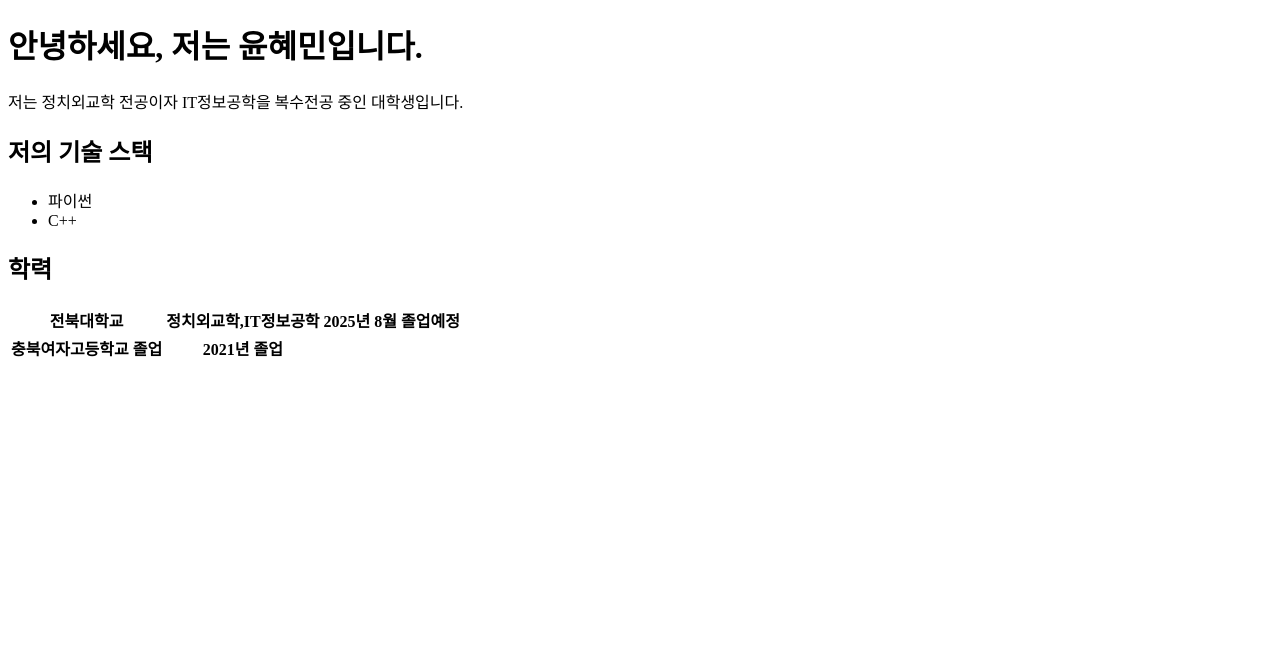
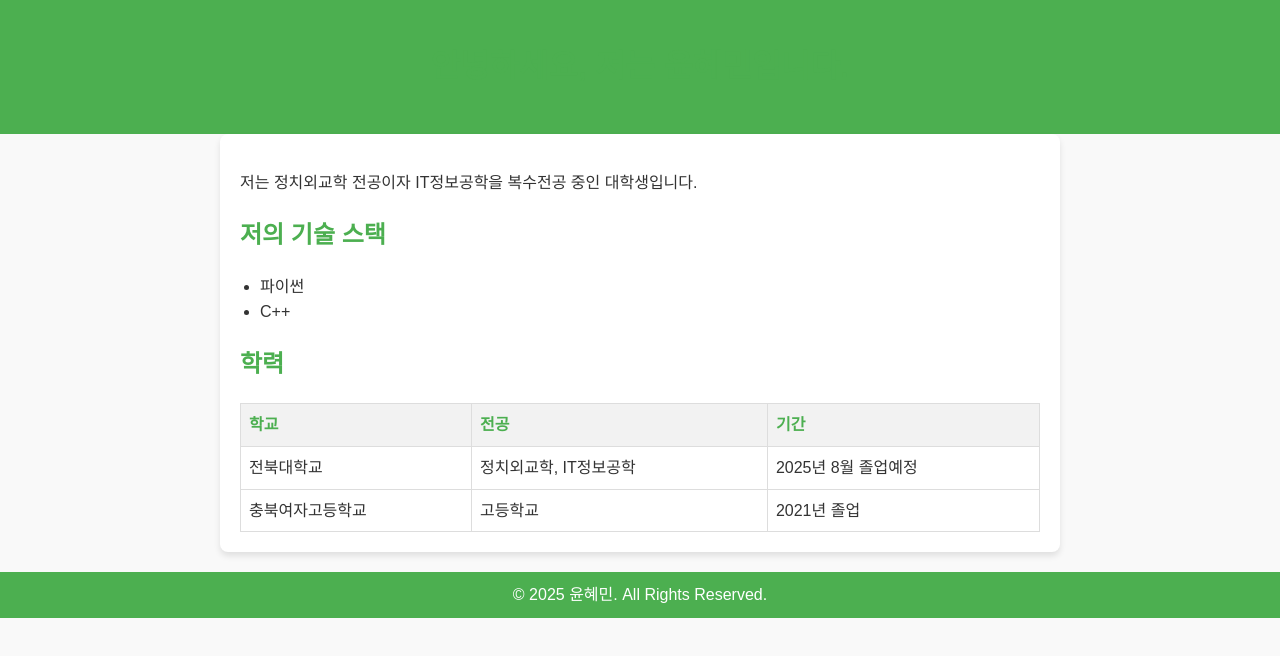
Before and after one commit to Hyemin-Youn/SELF-INTRO, a plain HTML site: page self.html in a window 1280 px wide. Drawn offline with Linux system fonts and the light colour scheme.

Commit message:
update html and css

```diff
--- a/self.html
+++ b/self.html
@@ -2,11 +2,74 @@
 <html lang="ko">
     <head>
         <meta charset="UTF-8">
-        <meta name="viewport" conten="width=device-width, initial-scale=1.0">
+        <meta name="viewport" content="width=device-width, initial-scale=1.0">
         <title>자기소개 페이지</title>
+        <style>
+            body {
+                font-family: Arial, sans-serif;
+                line-height: 1.6;
+                margin: 0;
+                padding: 0;
+                background-color: #f9f9f9;
+                color: #333;
+            }
+
+            header {
+                background-color: #4CAF50;
+                color: white;
+                padding: 20px 0;
+                text-align: center;
+            }
+
+            main {
+                padding: 20px;
+                max-width: 800px;
+                margin: 0 auto;
+                background: white;
+                box-shadow: 0 4px 6px rgba(0, 0, 0, 0.1);
+                border-radius: 8px;
+            }
+
+            h1, h2 {
+                color: #4CAF50;
+            }
+
+            ul {
+                list-style-type: disc;
+                padding-left: 20px;
+            }
+
+            table {
+                width: 100%;
+                border-collapse: collapse;
+                margin-top: 20px;
+            }
+
+            th, td {
+                border: 1px solid #ddd;
+                padding: 8px;
+                text-align: left;
+            }
+
+            th {
+                background-color: #f2f2f2;
+                color: #4CAF50;
+            }
+
+            footer {
+                text-align: center;
+                padding: 10px 0;
+                background-color: #4CAF50;
+                color: white;
+                margin-top: 20px;
+            }
+        </style>
     </head>
     <body>
+        <header>
             <h1>안녕하세요, 저는 윤혜민입니다.</h1>
+        </header>
+        <main>
             <p>저는 정치외교학 전공이자 IT정보공학을 복수전공 중인 대학생입니다.</p>
 
             <h2>저의 기술 스택</h2>
@@ -17,17 +80,29 @@
 
             <h2>학력</h2>
             <table>
-            <thread>
+                <thead>
                     <tr>
-                    <th>전북대학교</th>
-                    <th>정치외교학,IT정보공학</th>
-                    <th>2025년 8월 졸업예정</th>
+                        <th>학교</th>
+                        <th>전공</th>
+                        <th>기간</th>
+                    </tr>
+                </thead>
+                <tbody>
+                    <tr>
+                        <td>전북대학교</td>
+                        <td>정치외교학, IT정보공학</td>
+                        <td>2025년 8월 졸업예정</td>
                     </tr>
                     <tr>
-                    <th>충북여자고등학교 졸업</th>
-                    <th>2021년 졸업</th>
+                        <td>충북여자고등학교</td>
+                        <td>고등학교</td>
+                        <td>2021년 졸업</td>
                     </tr>
-            </thread>
+                </tbody>
             </table>
+        </main>
+        <footer>
+            &copy; 2025 윤혜민. All Rights Reserved.
+        </footer>
     </body>
 </html>
```
Lines whose indentation alone changed are shown as unchanged.
